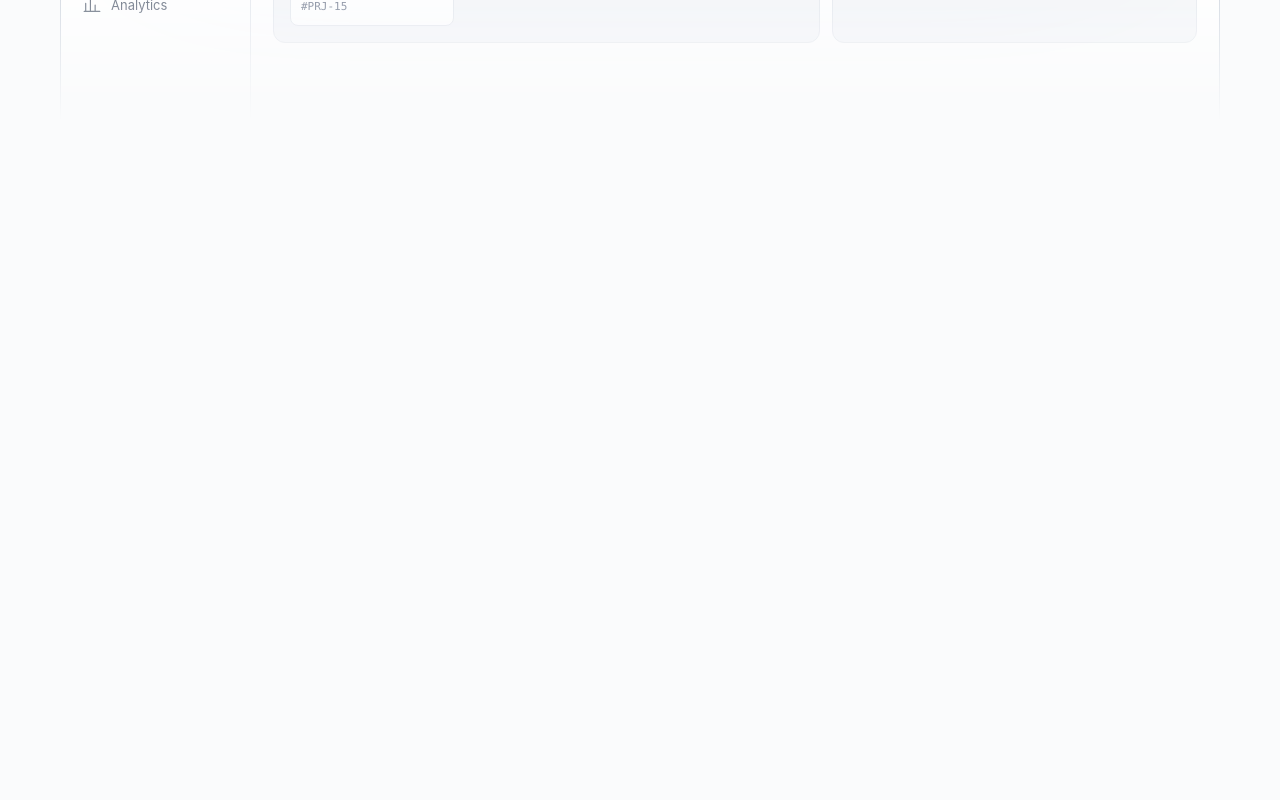
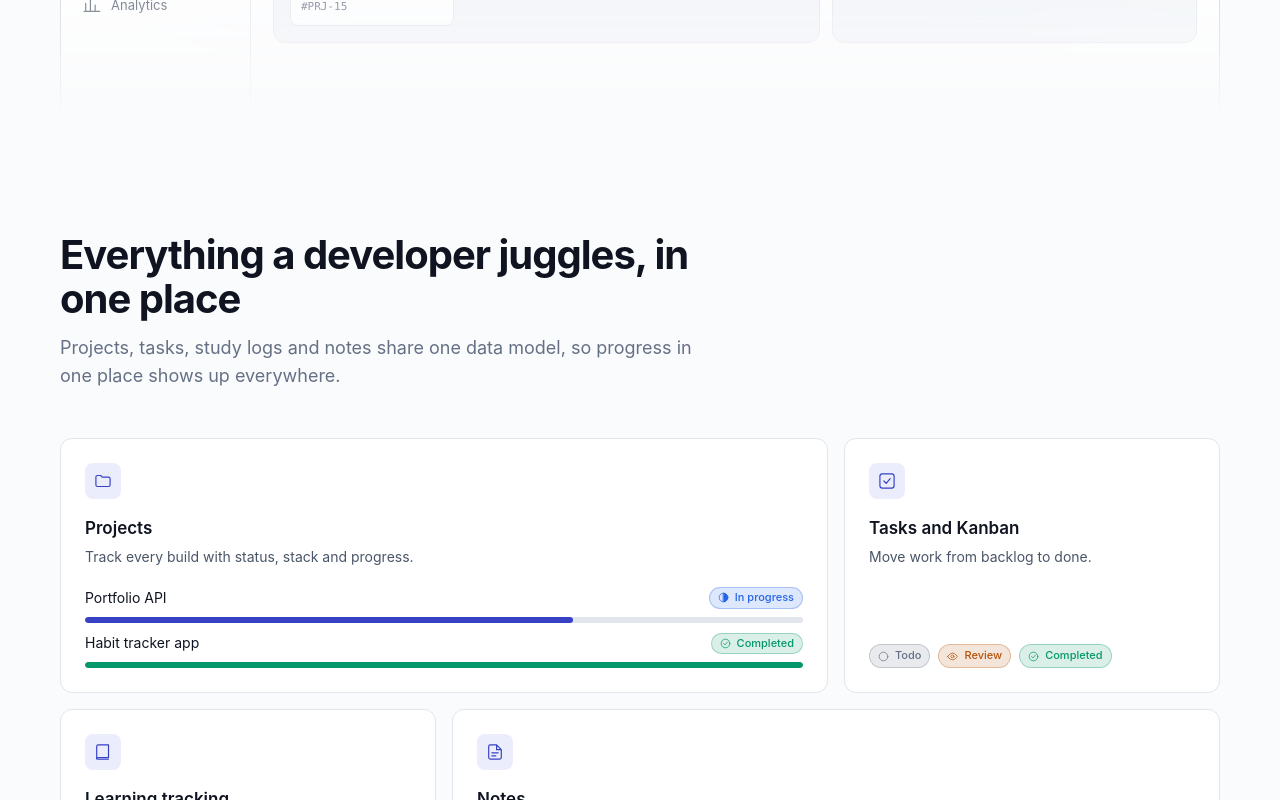
Before and after one commit to benjaminbii/devflow, a React (Vite) app: page /dashboard in a window 1280 px wide. Shown: the part 1120-1920 px from the top of the page. Before the commit the page ends 1241 px from the top, so only its background shows below. Built offline with nearby package versions, Linux system fonts and the light colour scheme.

Commit message:
feat:add feature component to home page

```diff
--- a/src/pages/Home/Home.tsx
+++ b/src/pages/Home/Home.tsx
@@ -1,4 +1,5 @@
 
+import { Features } from "@/components/landing/Features";
 import { Hero } from "@/components/landing/Hero";
 import { Navbar } from "@/components/landing/Navbar";
 
@@ -8,6 +9,7 @@ function Home() {
       <Navbar/>
     <main>
       <Hero/>
+      <Features/>
     </main>
 </>
   );
```
